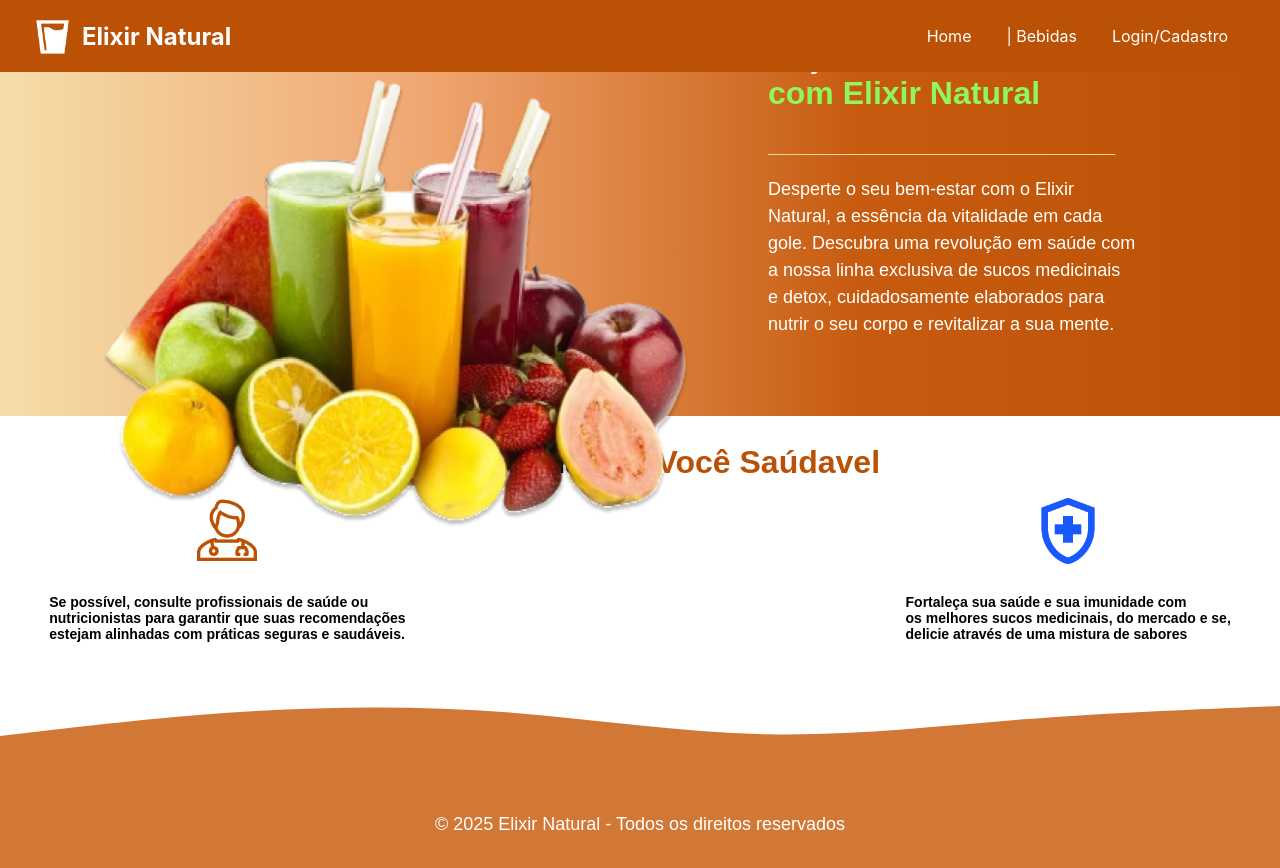
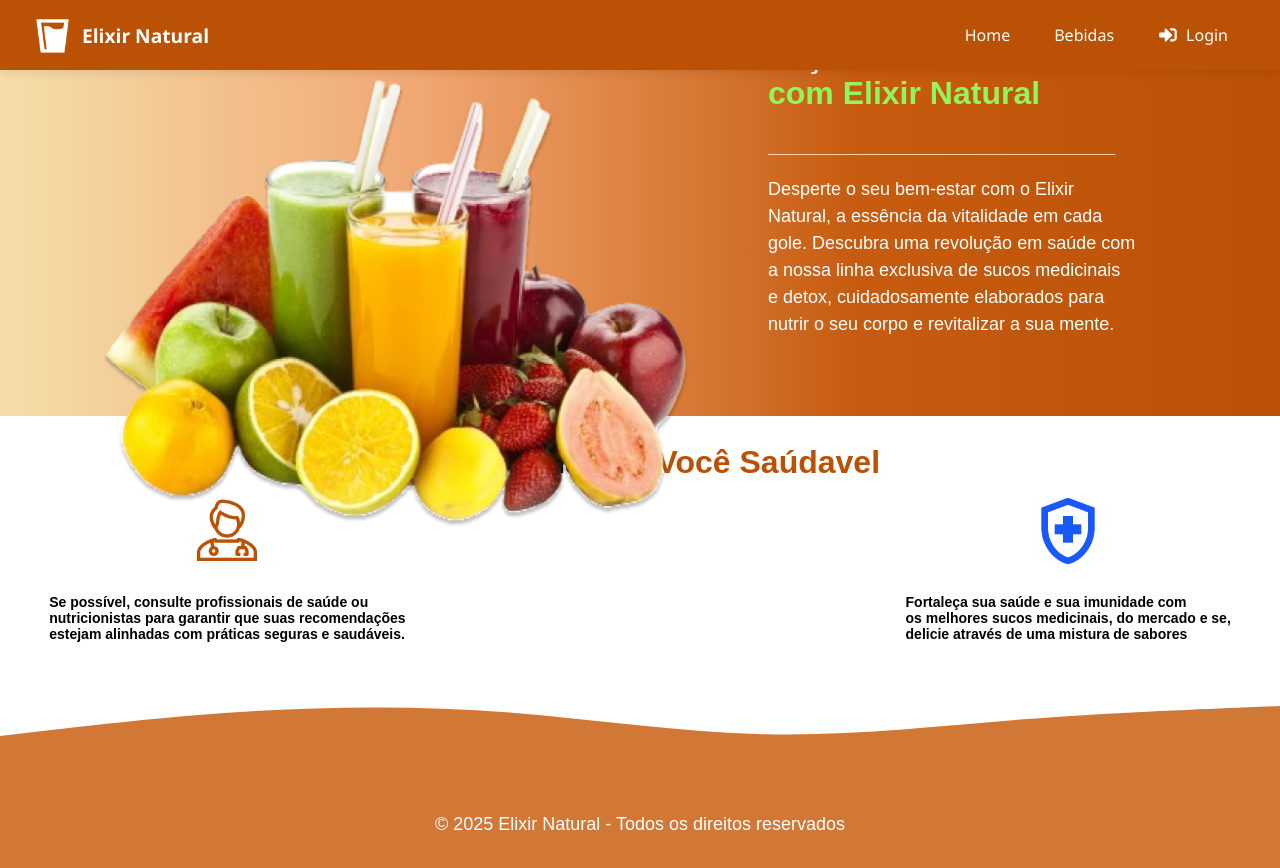
Before and after one commit to AlexsanderFrr/elixir-frontend, a React (Create React App) app: page / in a window 1280 px wide. Shown: the top 868 px of the page. Built offline with nearby package versions, Linux system fonts and the light colour scheme; no server answers.

Commit message:
implement navbar responsiva com menu hamburguer

```diff
--- a/src/components/Navbar.js
+++ b/src/components/Navbar.js
@@ -1,15 +1,36 @@
-// src/components/Navbar.js
-import React from "react";
+import React, { useState, useEffect } from "react";
 import { Link } from "react-router-dom";
 import { useAuth } from "../contexts/AuthContext";
 import logo from "../imgs/copo-logo-branco.png";
-import { FaCommentAlt } from "react-icons/fa";
-import { useChatPopup } from "../contexts/ChatPopupContext"; // Importa o contexto do popup
+import { FaCommentAlt, FaBars, FaTimes, FaUser, FaCrown, FaSignInAlt } from "react-icons/fa";
+import { useChatPopup } from "../contexts/ChatPopupContext";
 import "./css/Navbar.css";
 
 const Navbar = () => {
   const { user, loading } = useAuth();
-  const { openPopup } = useChatPopup(); // Usa a função para abrir o popup
+  const { openPopup } = useChatPopup();
+  const [isMobile, setIsMobile] = useState(false);
+  const [menuOpen, setMenuOpen] = useState(false);
+
+  useEffect(() => {
+    const handleResize = () => {
+      setIsMobile(window.innerWidth <= 768);
+      if (window.innerWidth > 768) setMenuOpen(false);
+    };
+
+    handleResize();
+    window.addEventListener('resize', handleResize);
+
+    return () => window.removeEventListener('resize', handleResize);
+  }, []);
+
+  const toggleMenu = () => {
+    setMenuOpen(!menuOpen);
+  };
+
+  const closeMenu = () => {
+    setMenuOpen(false);
+  };
 
   if (loading) {
     return <div>Carregando...</div>;
@@ -22,39 +43,56 @@ const Navbar = () => {
         <span>Elixir Natural</span>
       </div>
 
-      <div className="nav-links">
-        <Link to="/">Home</Link>
-        <Link to="/sucos"> | Bebidas</Link>
+      {isMobile && (
+        <>
+          <button className="menu-toggle" onClick={toggleMenu}>
+            {menuOpen ? <FaTimes size={20} /> : <FaBars size={20} />}
+          </button>
+
+          {/* Overlay para clicar e fechar o menu */}
+          {menuOpen && (
+            <div
+              className="menu-overlay"
+              onClick={closeMenu}
+            />
+          )}
+        </>
+      )}
+
+      <div className={`nav-links ${menuOpen ? 'active' : ''}`}>
+        <Link to="/" onClick={closeMenu}>
+          Home
+        </Link>
+
+        <Link to="/sucos" onClick={closeMenu}>
+          Bebidas
+        </Link>
 
         {user?.isAdmin && (
-          <Link to="/admin" className="admin-link">
-            <i className="fas fa-crown"></i> | Painel do Administrador
+          <Link to="/admin" className="admin-link" onClick={closeMenu}>
+            <FaCrown /> Painel Admin
           </Link>
         )}
 
         {user && (
           <button
-            onClick={openPopup}
+            onClick={() => {
+              openPopup();
+              closeMenu();
+            }}
             className="chat-link"
-            style={{
-              background: "none",
-              border: "none",
-              color: "white",
-              cursor: "pointer",
-              padding: 0,
-            }}
           >
             <FaCommentAlt /> ChatBot
           </button>
         )}
 
         {user ? (
-          <Link to="/perfil" className="profile-link">
-            <i className="fas fa-user"></i> | Perfil
+          <Link to="/perfil" className="profile-link" onClick={closeMenu}>
+            <FaUser /> Perfil
           </Link>
         ) : (
-          <Link to="/login" className="login-link">
-            <i className="fas fa-sign-in-alt"></i> Login/Cadastro
+          <Link to="/login" className="login-link" onClick={closeMenu}>
+            <FaSignInAlt /> Login
           </Link>
         )}
       </div>
--- a/src/components/css/Navbar.css
+++ b/src/components/css/Navbar.css
@@ -1,74 +1,302 @@
+/* Navbar.css - Versão Completa e Corrigida */
+
+/* Estilos Base da Navbar */
 #navbar {
   display: flex;
   justify-content: space-between;
   align-items: center;
   padding: 1rem 2rem;
-  background-color: #BB5104; /* Cor laranja que você estava usando */
-  position: fixed; /* Mudei para fixed */
+  background-color: #BB5104;
+  position: fixed;
   top: 0;
   left: 0;
   right: 0;
   width: 100%;
   z-index: 1000;
   box-sizing: border-box;
+  height: 70px;
+  box-shadow: 0 2px 10px rgba(0, 0, 0, 0.1);
 }
 
+.logo-container {
+  cursor: pointer;
+  display: flex;
+  align-items: center;
+  height: 100%;
+  min-width: 150px;
+}
 
-  #navbar h2 a {
+.logo-container img {
+  height: 40px;
+  margin-right: 10px;
+  object-fit: contain;
+}
+
+.logo-container span {
+  color: white;
+  font-weight: bold;
+  font-size: 1.2rem;
+  font-family: 'Segoe UI', Tahoma, Geneva, Verdana, sans-serif;
+  white-space: nowrap;
+}
+
+/* Links de Navegação (Desktop) */
+.nav-links {
+  display: flex;
+  align-items: center;
+  gap: 1.5rem;
+}
+
+.nav-links a,
+.nav-links button {
+  color: white;
+  text-decoration: none;
+  font-size: 1rem;
+  transition: all 0.3s ease;
+  background: none;
+  border: none;
+  cursor: pointer;
+  padding: 0.5rem 0;
+  display: flex;
+  align-items: center;
+  gap: 8px;
+  font-family: 'Segoe UI', Tahoma, Geneva, Verdana, sans-serif;
+  white-space: nowrap;
+}
+
+.nav-links a:hover,
+.nav-links button:hover {
+  color: #f7d354;
+  transform: translateY(-2px);
+}
+
+.nav-links i,
+.nav-links svg {
+  font-size: 1.1rem;
+  min-width: 20px;
+}
+
+/* Botão do Menu Mobile */
+.menu-toggle {
+  display: none;
+  background: rgba(255, 255, 255, 0.2);
+  border: none;
+  border-radius: 50%;
+  width: 44px;
+  height: 44px;
+  color: white;
+  cursor: pointer;
+  transition: all 0.3s ease;
+  align-items: center;
+  justify-content: center;
+  z-index: 1001;
+}
+
+.menu-toggle:hover {
+  background: rgba(255, 255, 255, 0.3);
+  transform: scale(1.05);
+}
+
+.menu-toggle svg {
+  font-size: 1.4rem;
+}
+
+/* Overlay do Menu Mobile */
+.menu-overlay {
+  position: fixed;
+  top: 0;
+  left: 0;
+  width: 100%;
+  height: 100%;
+  background: rgba(0, 0, 0, 0.5);
+  z-index: 998;
+  opacity: 0;
+  visibility: hidden;
+  transition: all 0.3s ease;
+}
+
+.menu-overlay.active {
+  opacity: 1;
+  visibility: visible;
+}
+
+/* Menu Mobile Aberto */
+@media (max-width: 768px) {
+  .menu-toggle {
     display: flex;
-    color: #f7d354;
-    align-items: center;
-    color: #f7d354;
   }
 
-  #navbar form {
-    display: flex;
-    gap: 0.5rem;
+  .nav-links {
+    position: fixed;
+    top: 0;
+    right: -100%;
+    width: 280px;
+    height: 100vh;
+    background-color: #fff;
+    flex-direction: column;
+    justify-content: flex-start;
+    padding: 90px 0 20px 0;
+    gap: 0;
+    transition: right 0.4s cubic-bezier(0.4, 0, 0.2, 1);
+    box-shadow: -5px 0 15px rgba(0, 0, 0, 0.1);
+    z-index: 999;
+    overflow-y: auto;
   }
 
-  #navbar input {
-    width: 300px;
-    padding: 0.2rem 0.8rem;
-    border-radius: 4px;
-    border: none;
+  .nav-links.active {
+    right: 0;
   }
 
-  #navbar form button {
-    background-color: #f7d354;
-    border: 2px solid #f7d354;
-    border-radius: 4px;
-    color: #000;
-    padding: 0.3rem;
-    font-size: 1.3rem;
-    display: flex;
-    align-items: center;
-    cursor: pointer;
+  .nav-links a,
+  .nav-links button {
+    color: #333;
+    width: 100%;
+    padding: 15px 25px;
+    border-bottom: 1px solid #f0f0f0;
+    font-size: 1rem;
+    transition: all 0.2s ease;
+    min-height: 50px;
+    box-sizing: border-box;
+    white-space: nowrap;
+    overflow: hidden;
+    text-overflow: ellipsis;
   }
 
-  .navbar-buttons {
-    display: flex;
-    align-items: center;
+  .nav-links a:hover,
+  .nav-links button:hover {
+    color: #BB5104;
+    background-color: #f9f9f9;
+    transform: none;
+    padding-left: 30px;
   }
 
-  .navbar-buttons button {
-    margin-right: 0;
+  .nav-links i,
+  .nav-links svg {
+    color: #BB5104;
+    width: 22px;
+    font-size: 1.1rem;
   }
 
-  .cadfilme {
-    background-color: #ffcd38;
-    color: #000000;
-    border: none;
-    padding: 8px 12px;
-    border-radius: 4px;
-    cursor: pointer;
-    font-size: 14px;
+  .nav-links .admin-link svg {
+    color: #d4af37;
+  }
+}
+
+/* Estilo para Informações do Usuário */
+.user-info {
+  padding: 15px 25px;
+  border-bottom: 1px solid #f0f0f0;
+  display: flex;
+  flex-direction: column;
+  background-color: #fafafa;
+  width: 100%;
+  box-sizing: border-box;
+}
+
+.user-name {
+  font-weight: bold;
+  margin-bottom: 3px;
+  color: #333;
+  font-size: 0.95rem;
+  white-space: nowrap;
+  overflow: hidden;
+  text-overflow: ellipsis;
+}
+
+.user-email {
+  font-size: 0.8rem;
+  color: #888;
+  white-space: nowrap;
+  overflow: hidden;
+  text-overflow: ellipsis;
+}
+
+/* Ajustes para Telas Pequenas */
+@media (max-width: 480px) {
+  #navbar {
+    padding: 1rem;
+    height: 60px;
   }
 
-  .cadfilme:hover {
-    background-color: transparent;
-    color: #f7d354;
+  .logo-container img {
+    height: 35px;
   }
 
-  .logo-container {
-    cursor: pointer;
+  .logo-container span {
+    font-size: 1.1rem;
   }
+
+  .nav-links {
+    width: 85%;
+  }
+
+  .nav-links a,
+  .nav-links button {
+    padding: 14px 20px;
+    font-size: 0.95rem;
+  }
+
+  .menu-toggle {
+    width: 40px;
+    height: 40px;
+  }
+
+  .user-name {
+    font-size: 0.9rem;
+  }
+
+  .user-email {
+    font-size: 0.75rem;
+  }
+}
+
+/* Efeitos de Transição */
+.nav-links a,
+.nav-links button,
+.menu-toggle,
+.nav-links,
+.menu-overlay {
+  transition: all 0.3s cubic-bezier(0.4, 0, 0.2, 1);
+}
+
+/* Link Ativo */
+.nav-links a.active {
+  font-weight: bold;
+  color: #f7d354;
+  position: relative;
+}
+
+.nav-links a.active::after {
+  content: '';
+  position: absolute;
+  bottom: -5px;
+  left: 0;
+  width: 100%;
+  height: 2px;
+  background-color: #f7d354;
+}
+
+@media (max-width: 768px) {
+  .nav-links a.active {
+    background-color: #f0f0f0;
+    color: #BB5104;
+  }
+
+  .nav-links a.active::after {
+    display: none;
+  }
+}
+
+/* Barra de Rolagem (para navegadores WebKit) */
+.nav-links::-webkit-scrollbar {
+  width: 6px;
+}
+
+.nav-links::-webkit-scrollbar-thumb {
+  background-color: rgba(0, 0, 0, 0.2);
+  border-radius: 3px;
+}
+
+.nav-links::-webkit-scrollbar-track {
+  background-color: transparent;
+}
```
